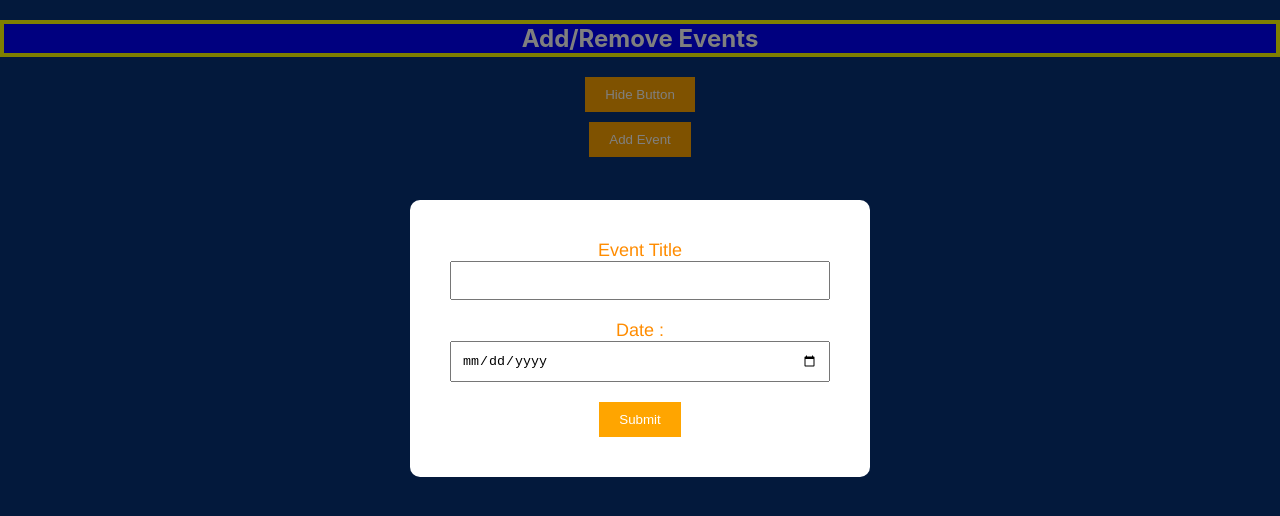
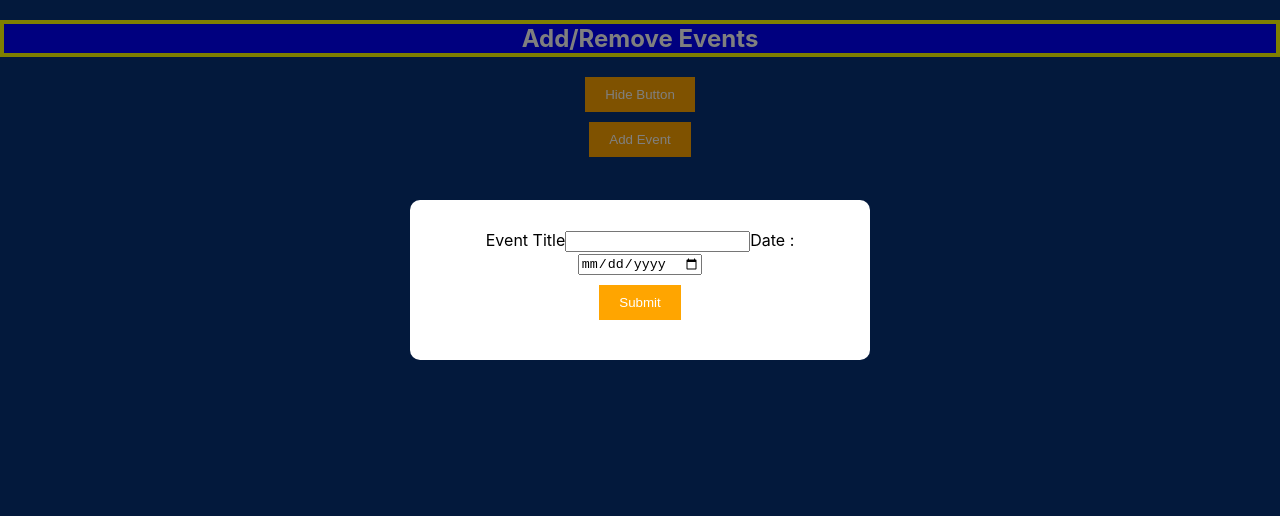
Before and after one commit to amitthapliyal/ADD-EVENT-USING-REACT-JS, a React (Create React App) app: page / in a window 1280 px wide. Both pictures are taken after a click on the button "Add Event". Shown: the top 516 px of the page. Built offline with nearby package versions, Linux system fonts and the light colour scheme.

Commit message:
Update EventListForm.css

```diff
--- a/src/component/EventListForm.css
+++ b/src/component/EventListForm.css
@@ -1,13 +1,17 @@
-.event-add-form label,
-.event-add-form input
-{
-    width: 100%;
-    display: block;
-    padding: 10px;
-    box-sizing: border-box;
+.card {
+    width: 400px;
+    padding: 20px;
+    box-shadow: 0px 0px 5px rgb(205, 2, 2);
+    margin: 10px auto;
+    text-align: center;
+    color: rgb(237, 237, 237);
+    cursor: pointer;
+    background: rgb(60, 115, 142);
 }
-label span{
-color: rgb(255, 140, 0);
-font-family: 'Franklin Gothic Medium', 'Arial Narrow', Arial, sans-serif;
-font-size: large;
+
+.card button {
+    background-color: rgb(92, 39, 5);
+    color: white;
+    border: 0;
+    padding: 5px 10px;
 }
```
